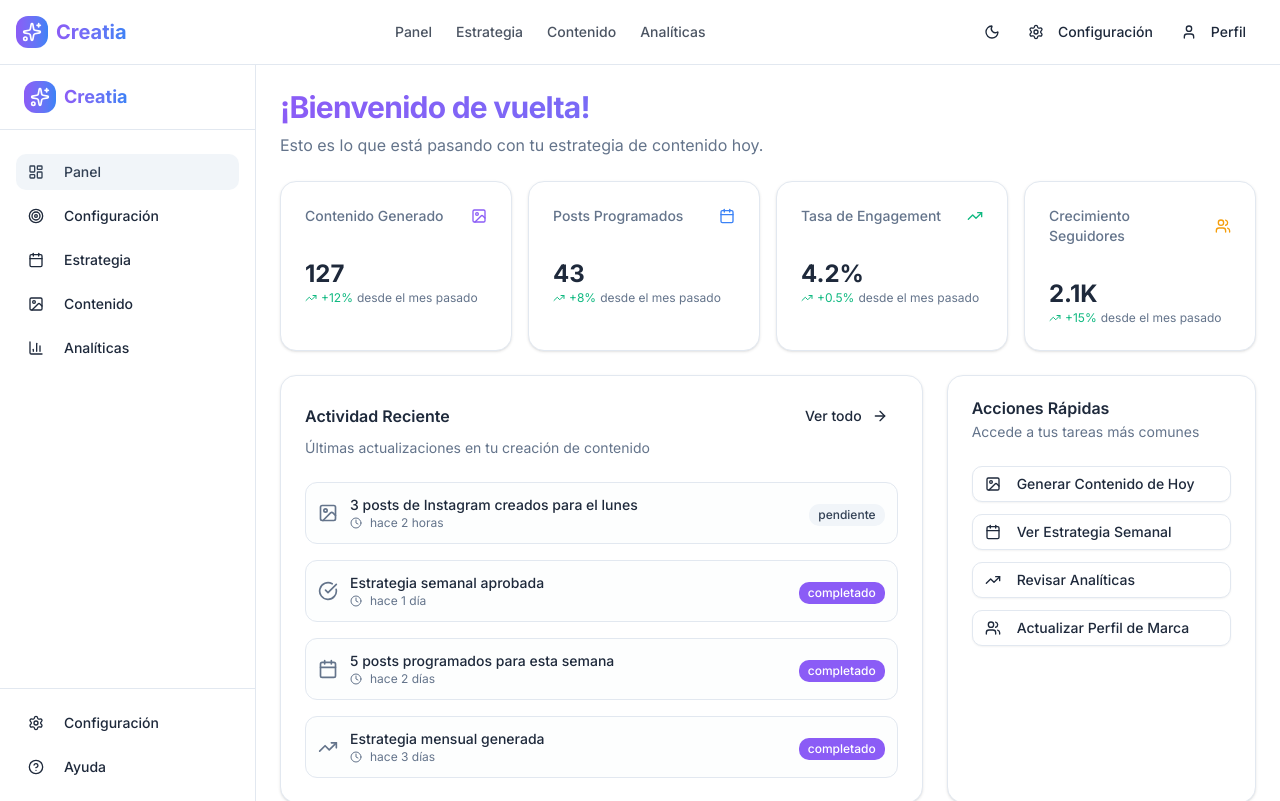
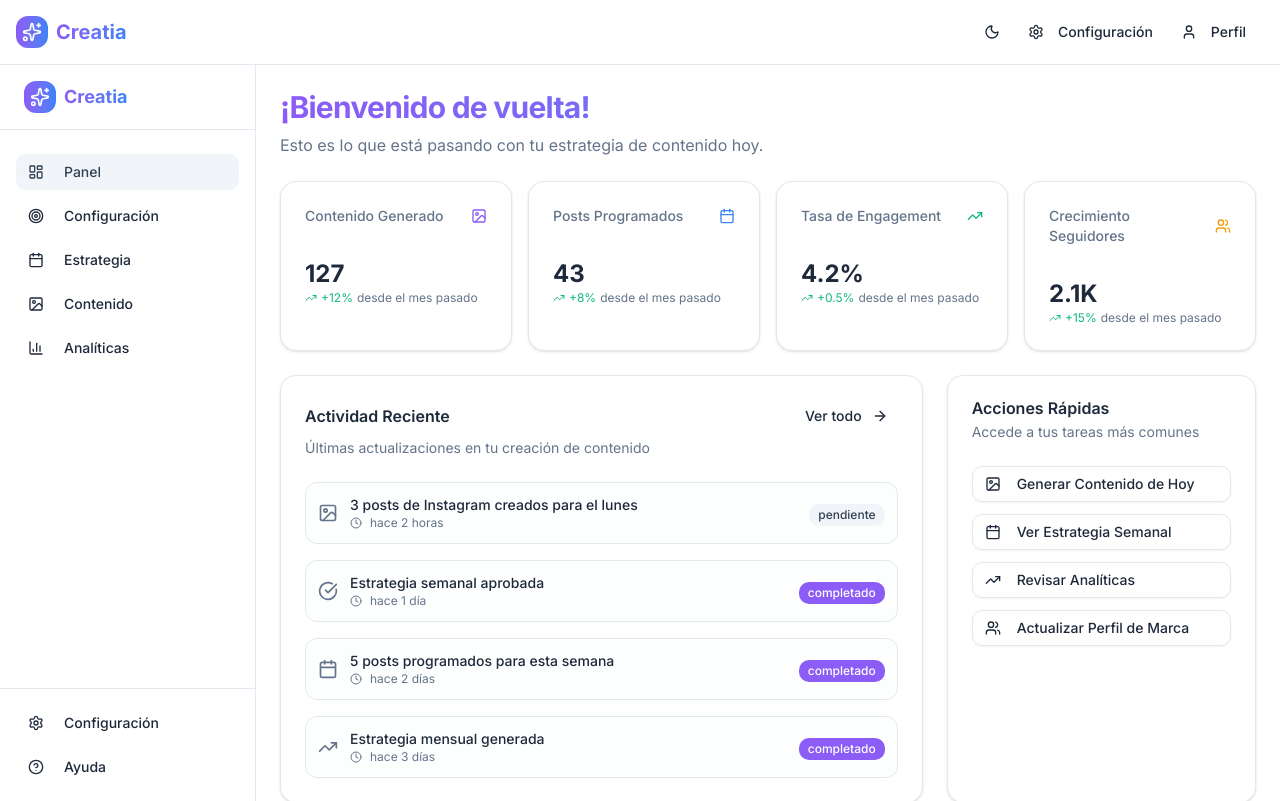
Before and after one commit to santipdmonte/creatia, a Next.js app in the folder creatia-front/: page / in a window 1280 px wide. Built offline with nearby package versions, Linux system fonts and the light colour scheme.

Commit message:
Delete the navbar menu

```diff
--- a/creatia-front/src/components/layout/header.tsx
+++ b/creatia-front/src/components/layout/header.tsx
@@ -13,22 +13,6 @@ export function Header() {
           </div>
           <span className="text-xl font-bold gradient-text">Creatia</span>
         </div>
-
-        {/* Navigation */}
-        <nav className="hidden md:flex items-center space-x-6">
-          <a href="#" className="text-sm font-medium text-foreground/80 hover:text-foreground transition-colors">
-            Panel
-          </a>
-          <a href="#" className="text-sm font-medium text-foreground/80 hover:text-foreground transition-colors">
-            Estrategia
-          </a>
-          <a href="#" className="text-sm font-medium text-foreground/80 hover:text-foreground transition-colors">
-            Contenido
-          </a>
-          <a href="#" className="text-sm font-medium text-foreground/80 hover:text-foreground transition-colors">
-            Analíticas
-          </a>
-        </nav>
 
         {/* Actions */}
         <div className="flex items-center space-x-2">
```
